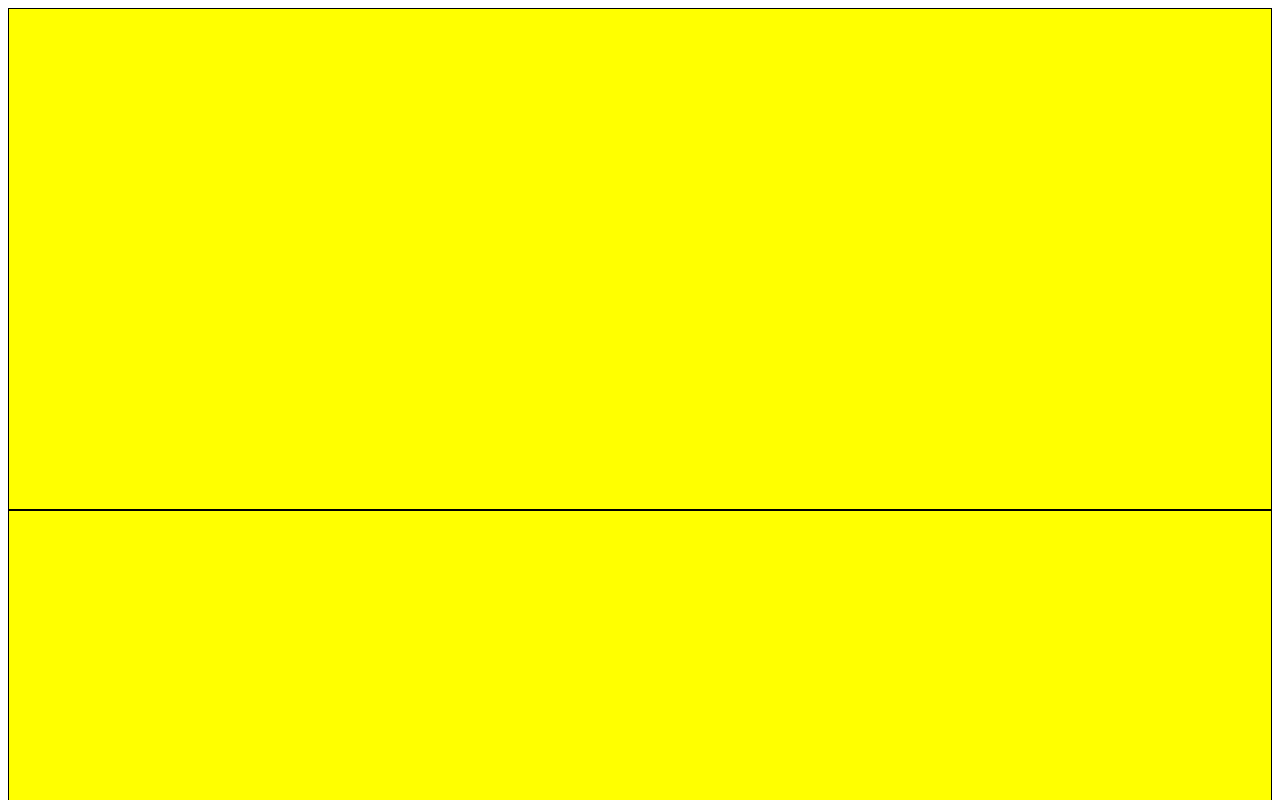
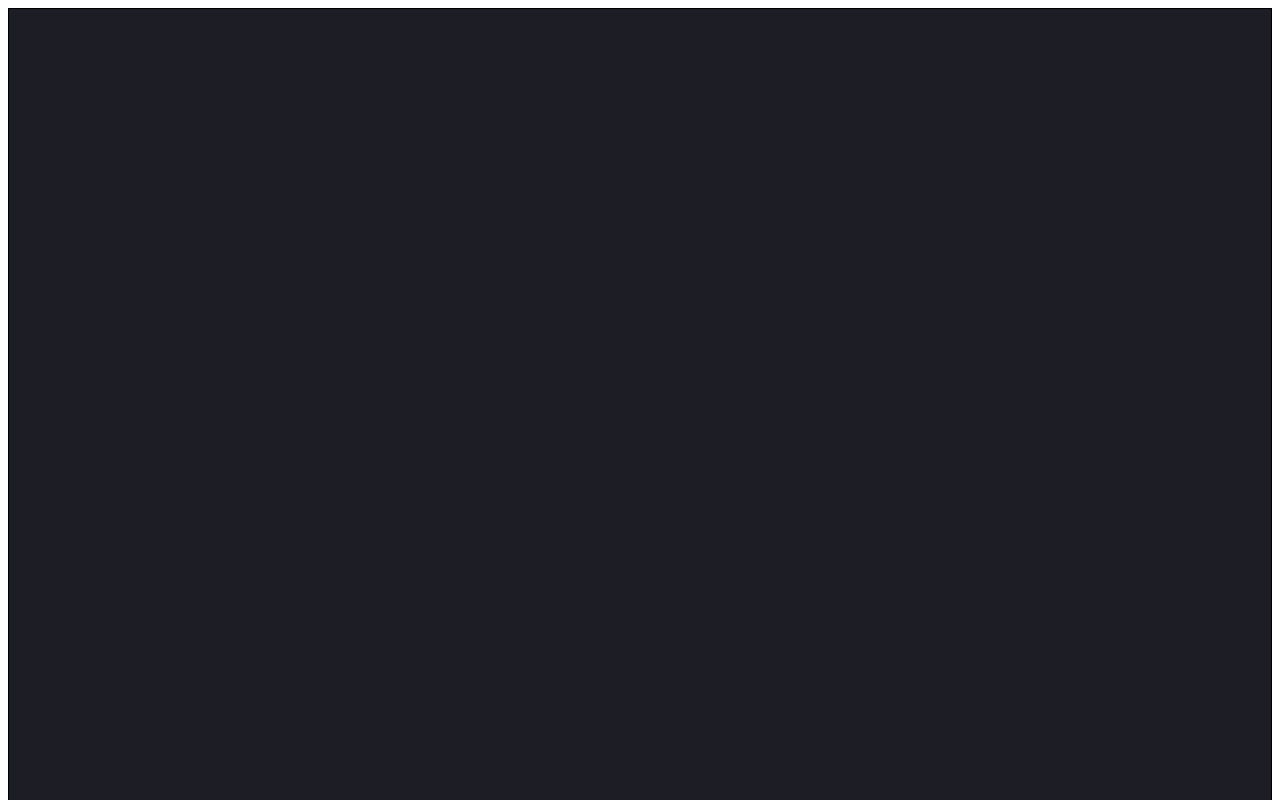
Before and after one commit to nicksolony/simple_site, a plain HTML site: page index.html in a window 1280 px wide. Shown: the top 800 px of the page. Drawn offline with Linux system fonts and the light colour scheme.

Commit message:
added styling to all sections and header

```diff
--- a/index.html
+++ b/index.html
@@ -7,7 +7,7 @@
     <title>Anna Solony - Portfolio Website</title>
 </head>
 <body>
-    <section class="hero"></section>
+    <section class="header"></section>
     <section></section>
     <section></section>
     <footer></footer>
--- a/style.css
+++ b/style.css
@@ -1,5 +1,15 @@
 section {
     height: 500px;
-    background-color: yellow;
+    background-color: white;
     border: solid black 1px;
 }
+
+.header {
+    background-color: #1c1d25;
+    height: 100vh;
+}
+
+footer {
+    height: 500px;
+    background-color: black;
+}
```
